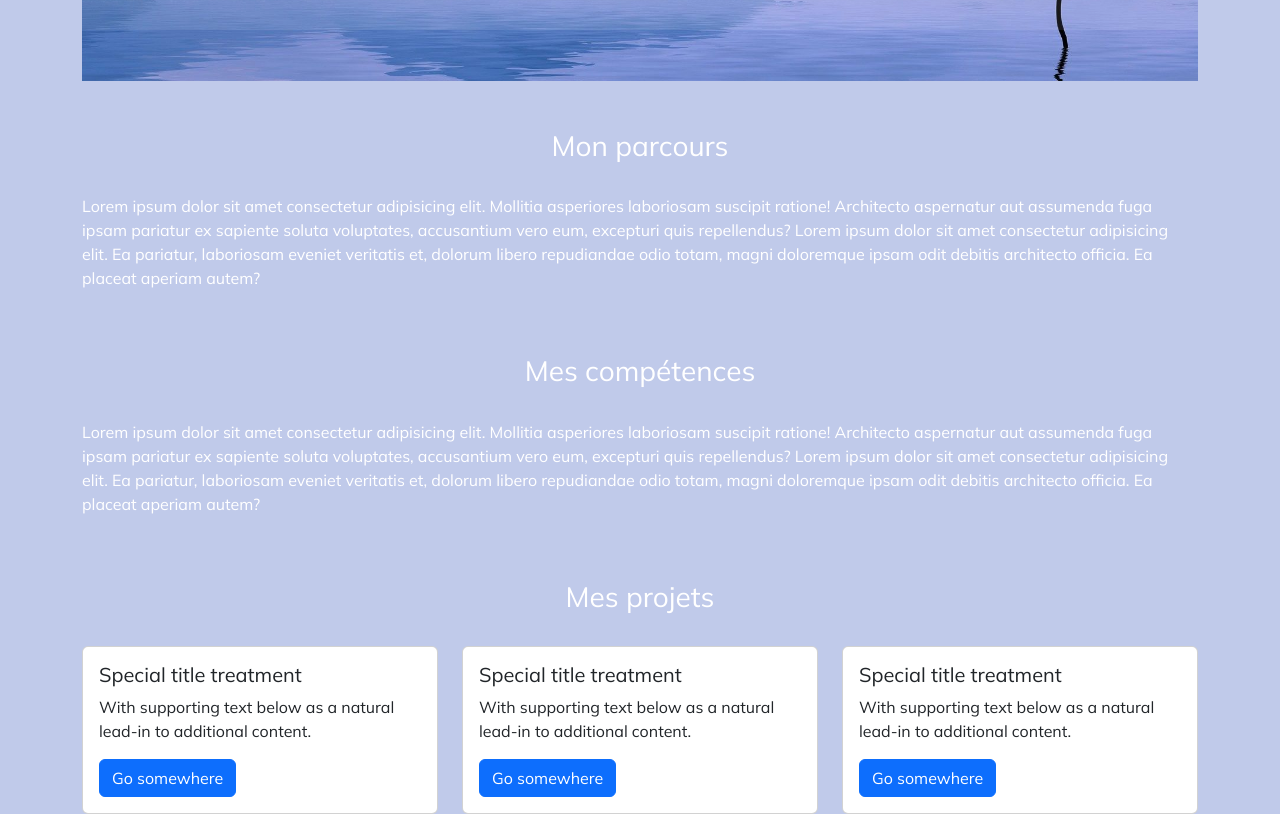
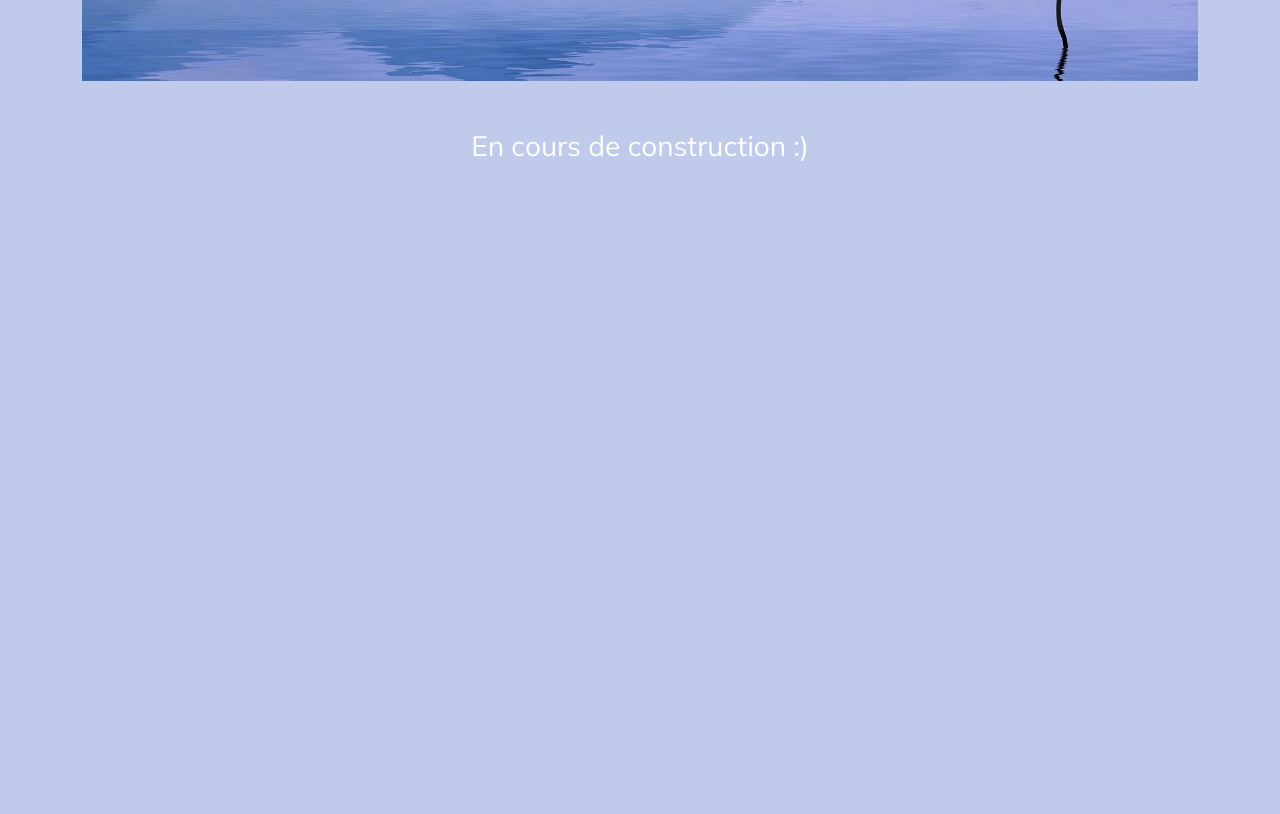
Before and after one commit to estellebelleil/estellebelleil.github.io, a plain HTML site: page index.html in a window 1280 px wide. Shown: the part 440-1254 px from the top of the page. After the commit the page ends 800 px from the top, so only its background shows below. Drawn offline with nearby package versions, Linux system fonts and the light colour scheme; a web font is replaced by a local one.

Commit message:
En ligne

```diff
--- a/index.html
+++ b/index.html
@@ -43,53 +43,8 @@
         </div>
         <div class="row">
         <section>
-            <h3>Mon parcours</h2>
-                <p>
+            <h3>En cours de construction :) </h3>
 
-                    Lorem ipsum dolor sit amet consectetur adipisicing elit. Mollitia asperiores laboriosam suscipit ratione! Architecto aspernatur aut assumenda fuga ipsam pariatur ex sapiente soluta voluptates, accusantium vero eum, excepturi quis repellendus? Lorem ipsum dolor sit amet consectetur adipisicing elit. Ea pariatur, laboriosam eveniet veritatis et, dolorum libero repudiandae odio totam, magni doloremque ipsam odit debitis architecto officia. Ea placeat aperiam autem?
-                </p>
-        </section>
-        <section>
-            <h3>Mes compétences</h2>
-                <p>Lorem ipsum dolor sit amet consectetur adipisicing elit. Mollitia asperiores laboriosam suscipit ratione! Architecto aspernatur aut assumenda fuga ipsam pariatur ex sapiente soluta voluptates, accusantium vero eum, excepturi quis repellendus? Lorem ipsum dolor sit amet consectetur adipisicing elit. Ea pariatur, laboriosam eveniet veritatis et, dolorum libero repudiandae odio totam, magni doloremque ipsam odit debitis architecto officia. Ea placeat aperiam autem?
-                </p>
-        </section>
-        <section>
-
-        </div>
-            <h3>Mes projets</h2>
-            <div class="row">
-                <div class="col-sm-4 mb-3 mb-sm-0">
-                  <div class="card">
-                    <div class="card-body">
-                      <h5 class="card-title">Special title treatment</h5>
-                      <p class="card-text">With supporting text below as a natural lead-in to additional content.</p>
-                      <a href="#" class="btn btn-primary">Go somewhere</a>
-                    </div>
-                  </div>
-                </div>
-                <div class="col-sm-4">
-                  <div class="card">
-                    <div class="card-body">
-                      <h5 class="card-title">Special title treatment</h5>
-                      <p class="card-text">With supporting text below as a natural lead-in to additional content.</p>
-                      <a href="#" class="btn btn-primary">Go somewhere</a>
-                    </div>
-                  </div>
-                </div>
-                <div class="col-sm-4">
-                    <div class="card">
-                      <div class="card-body">
-                        <h5 class="card-title">Special title treatment</h5>
-                        <p class="card-text">With supporting text below as a natural lead-in to additional content.</p>
-                        <a href="#" class="btn btn-primary">Go somewhere</a>
-                      </div>
-                    </div>
-                  </div>
-              </div>
-               </div>
-        </section>
-    </main>
 
     <footer>
 
```
